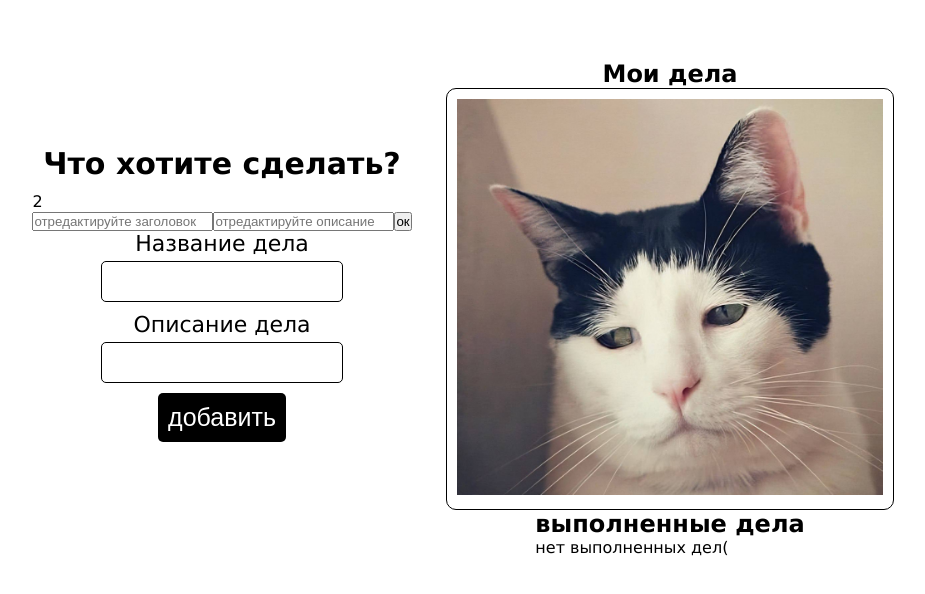
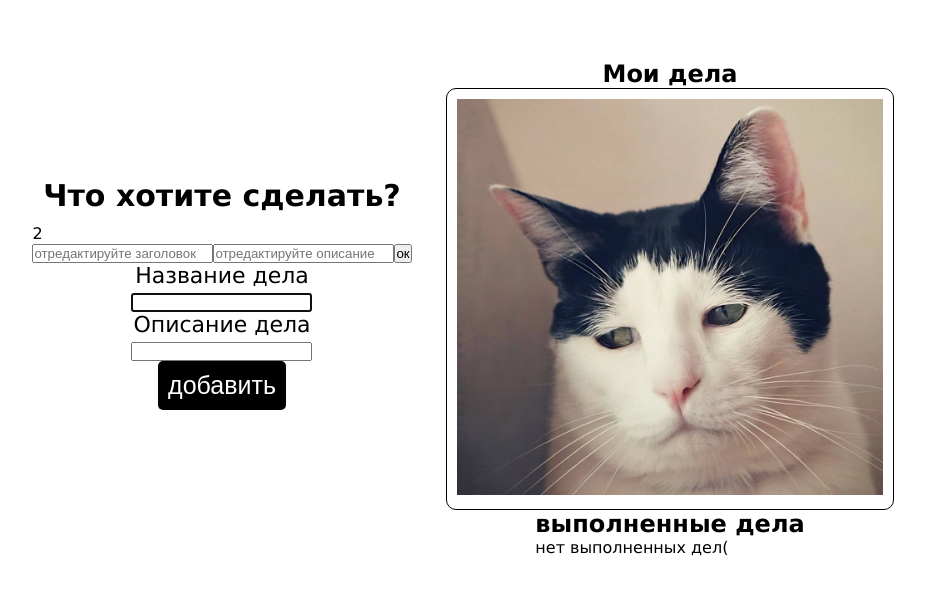
Before and after one commit to akaryaka/todo-vue-ts, a Vue app: page / in a window 1280 px wide. Shown: the top 594 px of the page, without its empty margins (194-1119 px from the left). Built offline with nearby package versions, Linux system fonts and the light colour scheme.

Commit message:
ref: constants, project working

```diff
--- a/src/components/Todo.vue
+++ b/src/components/Todo.vue
@@ -1,23 +1,9 @@
 <script lang="ts" setup>
-  import { ref } from 'vue';
+  // import { ref } from 'vue';
   import TodoList from './TodoList/TodoList.vue';
   import type { Todo, Form, Errors } from '../types/todo.ts';
-
-  // Form
-  const form = ref<Form>({
-    newTitle: '',
-    newDesc: ''
-  })
-  const errors = ref<Errors>({
-    errorTitleVisible: false,
-    errorDescVisible: false
-  })
-  const stubs = ref({
-    imgVisible: false,
-    stubVisible: false
-  })
-
-  const todos: any = ref<any>([]);
+  import Input from './ui/Input.vue';
+  import { form, errors, stubs, todos } from '../constants/index.ts';
 
   function addTask(event: MouseEvent) {
     event.preventDefault();
@@ -92,9 +78,11 @@
         <TodoList desc="2"/>
         <form action="#" class="todo__form">
           <label class="todo__label" for="title-task">Название дела</label>
+          <!-- <Input placeholder="hello"/> -->
           <input id="title-task" type="text" v-model="form.newTitle" class="todo__input" autofocus="true">
           <div v-if="errors.errorTitleVisible" class="error">Введите название дела!</div>
           <label class="todo__label" for="desk-task">Описание дела</label>
+          <!-- <Input placeholder="hello"/> -->
           <input id="desk-task" v-model="form.newDesc" type="text" class="todo__input">
           <div v-if="errors.errorDescVisible" class="error">Введите описание дела!</div>
           <input @click="validationForm" class="add-btn" type="submit" value="добавить">
@@ -204,15 +192,6 @@
       font-size: 22px;
       margin-bottom: 5px;
     }
-    &__input {
-      padding: 5px;
-      outline: none;
-      border: 1px solid #000;
-      font-size: 25px;
-      width: 90%;
-      margin-bottom: 10px;
-      border-radius: 5px;
-    }
   }
 
   .error {
--- /dev/null
+++ b/src/components/ui/Input.vue
@@ -0,0 +1,21 @@
+<template>
+  <input class="todo__input" type="text" :placeholder="placeholder">
+</template>
+
+<script setup>
+  defineProps({
+    placeholder: String
+  })
+</script>
+
+<style scoped lang="scss">
+  .todo__input {
+    padding: 5px;
+    outline: none;
+    border: 1px solid #000;
+    font-size: 25px;
+    width: 90%;
+    margin-bottom: 10px;
+    border-radius: 5px;
+  }
+</style>
--- /dev/null
+++ b/src/constants/index.ts
@@ -0,0 +1,19 @@
+import { ref } from "vue";
+import type { Form, Errors } from "../types/todo";
+
+export const form = ref<Form>({
+  newTitle: '',
+  newDesc: ''
+})
+
+export const errors = ref<Errors>({
+  errorTitleVisible: false,
+  errorDescVisible: false
+})
+
+export const stubs = ref({
+  imgVisible: false,
+  stubVisible: false
+})
+
+export const todos: any = ref<any>([]);
```
Also changed, not shown: src/components/ui/Button.vue (added), src/components/ui/Error.vue (added), 1 other file (tests, documents, lock files or other folders).
